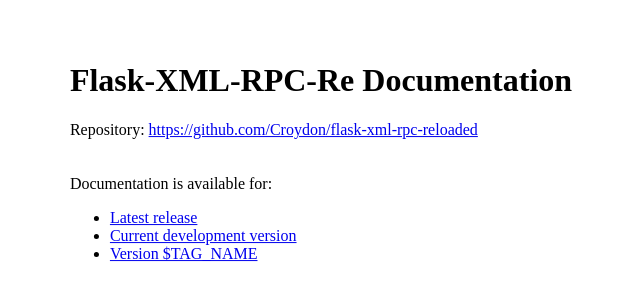
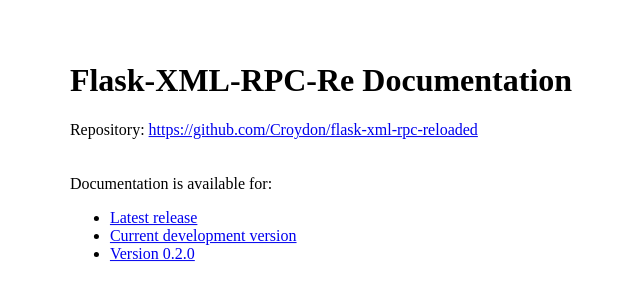
Before and after one commit to Croydon/flask-xml-rpc-reloaded, a plain HTML site: page index.html in a window 1280 px wide. Shown: the part 240-540 px from the top of the page, without its empty margins (319-959 px from the left). Drawn offline with Linux system fonts and the light colour scheme.

Commit message:
Fix failed variable replacement

```diff
--- a/index.html
+++ b/index.html
@@ -16,7 +16,7 @@
         <li><a href="https://croydon.github.io/flask-xml-rpc-reloaded/latest/" title="Documentation for the latest release version">Latest release</a></li>
         <li><a href="https://croydon.github.io/flask-xml-rpc-reloaded/main/" title="Documentation for the current dev version">Current development version</a></li>
         <!-- bot maker-->
-        <li><a href="https://croydon.github.io/flask-xml-rpc-reloaded/$TAG_NAME/" title="Documentation for v$TAG_NAME">Version $TAG_NAME</a></li>
+        <li><a href="https://croydon.github.io/flask-xml-rpc-reloaded/0.2.0/" title="Documentation for v0.2.0">Version 0.2.0</a></li>
     </ul>
     </div>
 </body>
```
